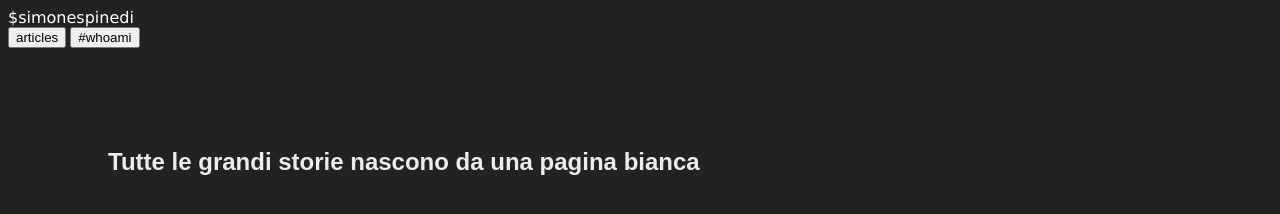
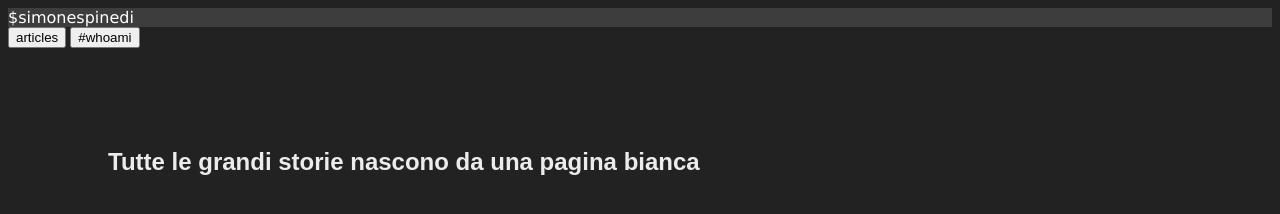
Before and after one commit to simonespinedi/astro-blog, an Astro site: page / in a window 1280 px wide. Built offline with nearby package versions, Linux system fonts and the light colour scheme; Astro itself is replaced by a stand-in of ours.

Commit message:
added color to header

```diff
--- a/src/styles/global.css
+++ b/src/styles/global.css
@@ -5,6 +5,7 @@ body{
 }
 .header-container{
     margin: 0;
+    background-color: rgb(61, 61, 61);
 }
 
 header{
```
